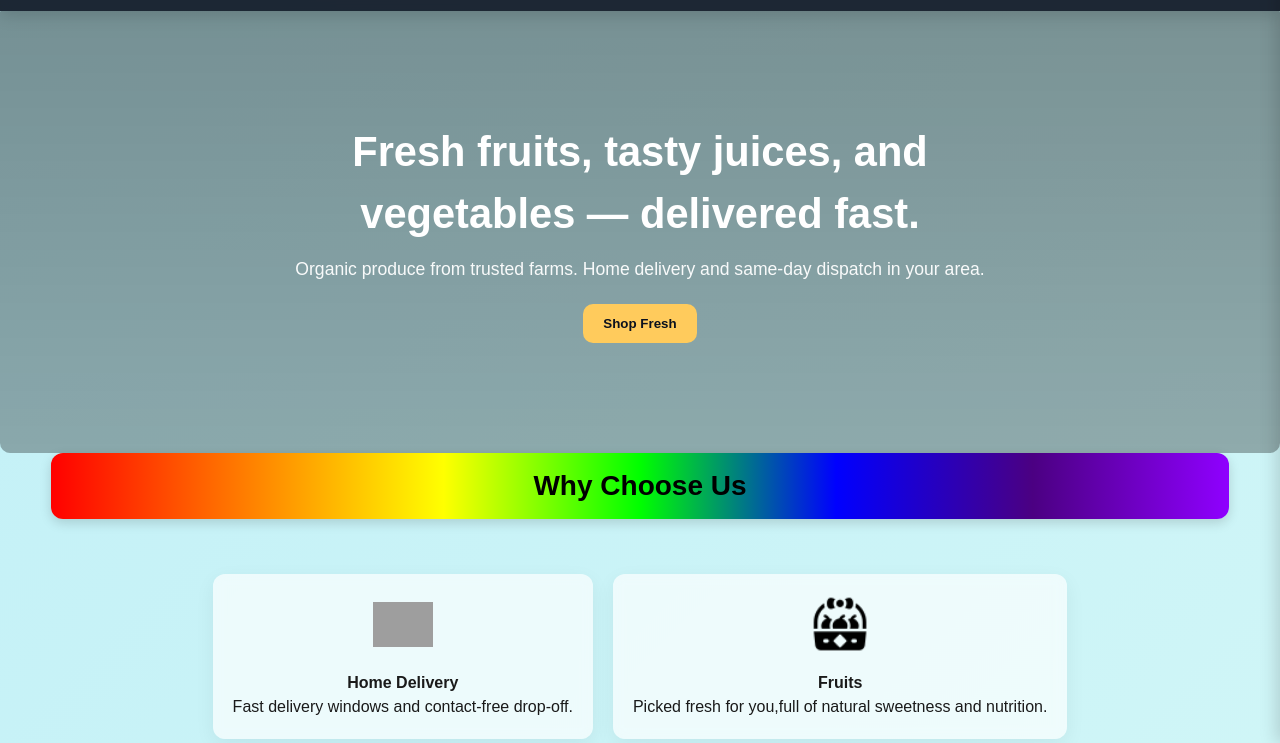
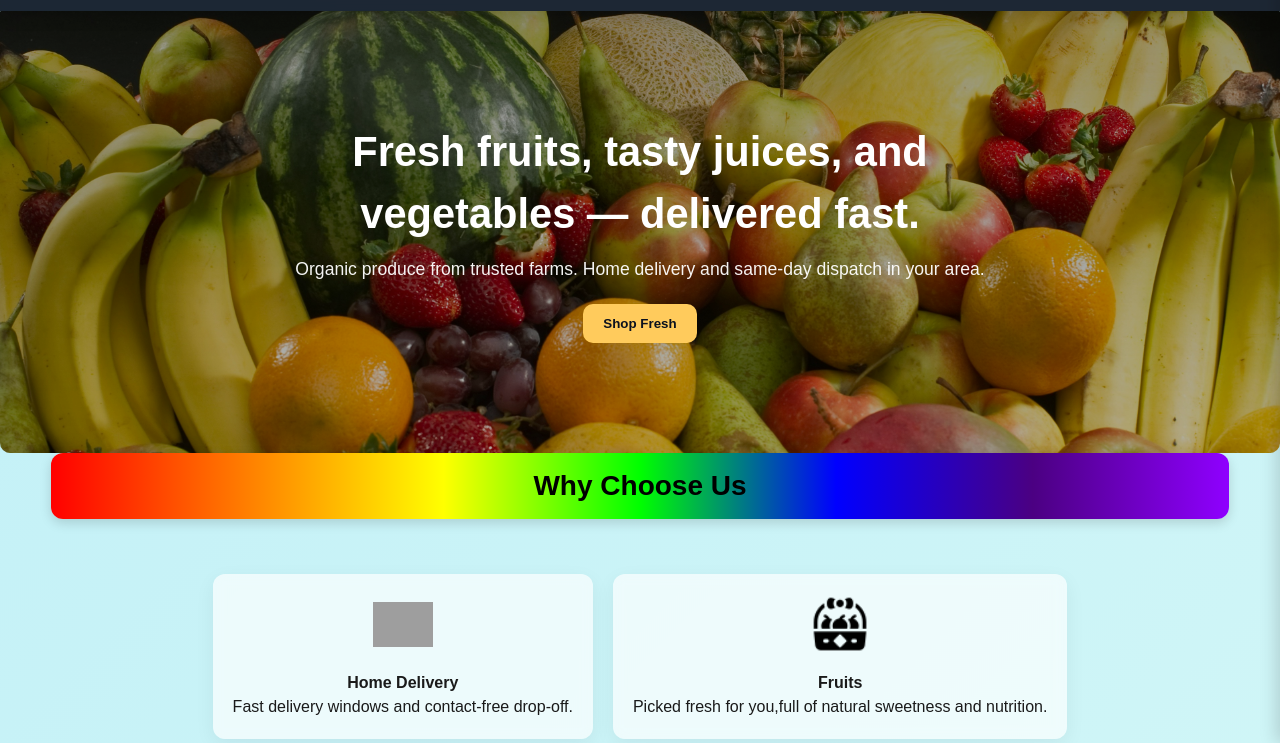
Before and after one commit to guptadeepak155/Ramji-Fruit-Veggie-Shop, a website: page index.html in a window 1280 px wide. Shown: the part 57-800 px from the top of the page. Drawn offline with Linux system fonts and the light colour scheme; the site is published under a folder, as on GitHub Pages, so addresses that start at the root find nothing; grey boxes are pictures that could not be loaded.

Commit message:
Update style.css

```diff
--- a/style.css
+++ b/style.css
@@ -43,7 +43,7 @@ nav a:hover { color: #ffcb5c; }
 /* --- Hero --- */
 .hero {
   background: linear-gradient(rgba(0,0,0,0.4), rgba(0,0,0,0.3)),
-    url("/image/powell-rasull-7YFfGE26kbs-unsplash.jpg") center/cover no-repeat;
+    url("Ramji-Fruit-Veggie-Shop/image/powell-rasull-7YFfGE26kbs-unsplash.jpg") center/cover no-repeat;
   color: #fff;
   padding: 110px 260px;
   text-align: center;
```
